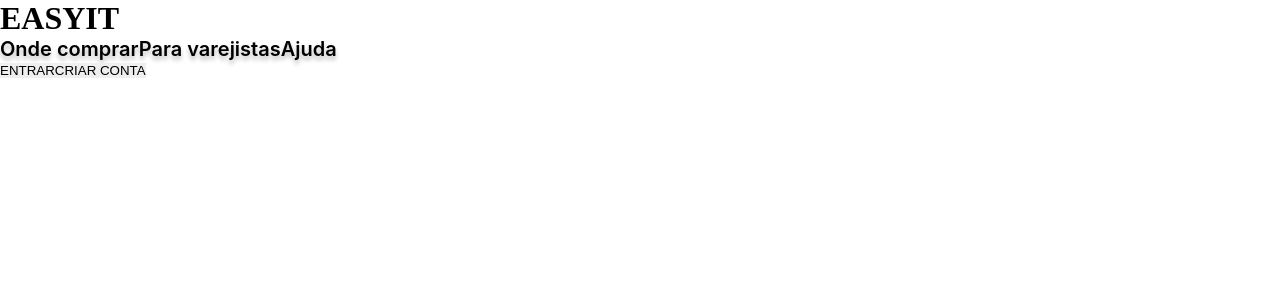
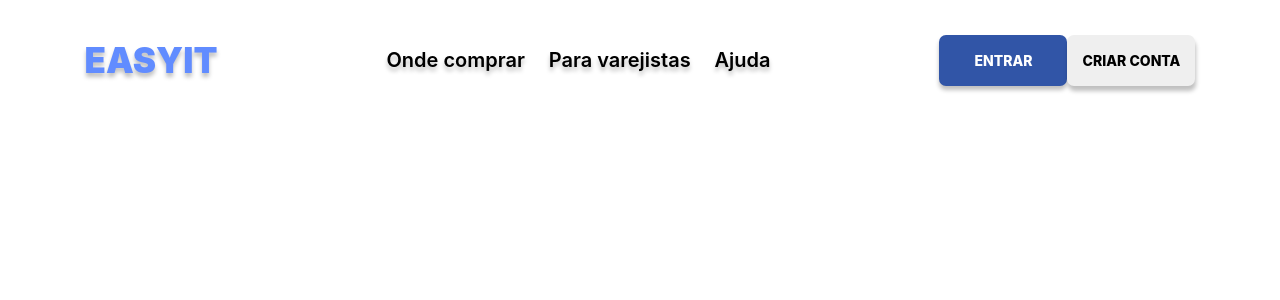
Before and after one commit to LuizDaniel123/easyit, a React (Create React App) app: page / in a window 1280 px wide. Shown: the top 300 px of the page. Built offline with nearby package versions, Linux system fonts and the light colour scheme.

Commit message:
fix: Alteração dos nomes das tags

```diff
--- a/src/Components/Header/index.jsx
+++ b/src/Components/Header/index.jsx
@@ -5,19 +5,19 @@ import './style.css'
 export default function Header() {
     return (
 
-        <header className='header'>
+        <header id='header'>
 
-            <h1 className='header_titulo'>EASYIT</h1>
+            <h1 id='header_titulo'>EASYIT</h1>
 
-            <nav className='nav'>
+            <nav id='nav'>
                 <a className='nav_links' href='#'>Onde comprar</a>
                 <a className='nav_links' href='#'>Para varejistas</a>
                 <a className='nav_links' href='#'>Ajuda</a>
             </nav>
 
-            <div className='buttons'>
-                <button className='buttons_entrar'>ENTRAR</button>
-                <button className='buttons_criar-conta'>CRIAR CONTA</button>
+            <div id='button-container'>
+                <button id='button-container_entrar'>ENTRAR</button>
+                <button id='button-container_criar-conta'>CRIAR CONTA</button>
             </div>
 
         </header>
```
